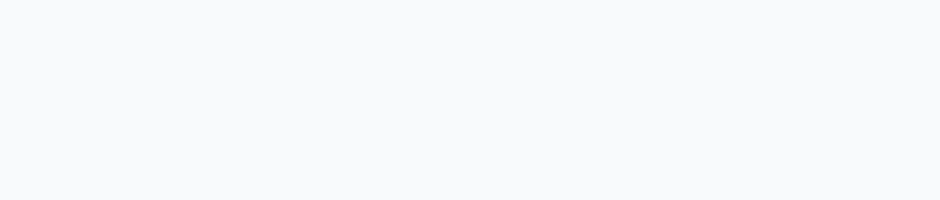
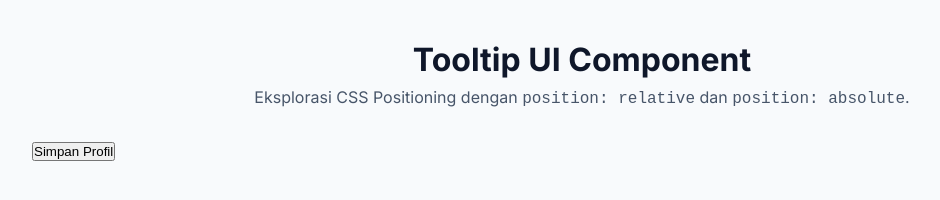
Before and after one commit to Fauzan55-ikmal/frontend-beginner-roadmap, a plain HTML site: page 02-fase-2-css-layouting/06-tooltip-ui/index.html in a window 1280 px wide. Shown: the whole page, without its empty margins (58-998 px from the left). Drawn offline with Linux system fonts and the light colour scheme; files that its build step writes are made by us from their sources.

Commit message:
feat(tooltip-ui): add container, header, and tooltip wrapper with data attribute

```diff
--- a/02-fase-2-css-layouting/06-tooltip-ui/index.html
+++ b/02-fase-2-css-layouting/06-tooltip-ui/index.html
@@ -12,5 +12,20 @@
 
     <link rel="stylesheet" href="style.css" />
   </head>
-  <body></body>
+  <body>
+    <main class="container">
+      <!-- HEADER HALAMAN -->
+      <header class="header">
+        <h1>Tooltip UI Component</h1>
+        <p>Eksplorasi CSS Positioning dengan <code>position: relative</code> dan <code>position: absolute</code>.</p>
+      </header>
+
+      <!-- KONTEN DEMO TOOLTIP -->
+      <section class="demo-area">
+        <div class="tooltip-wrapper" data-tooltip="Simpan perubahan profil Anda">
+          <button class="btn">Simpan Profil</button>
+        </div>
+      </section>
+    </main>
+  </body>
 </html>
```
